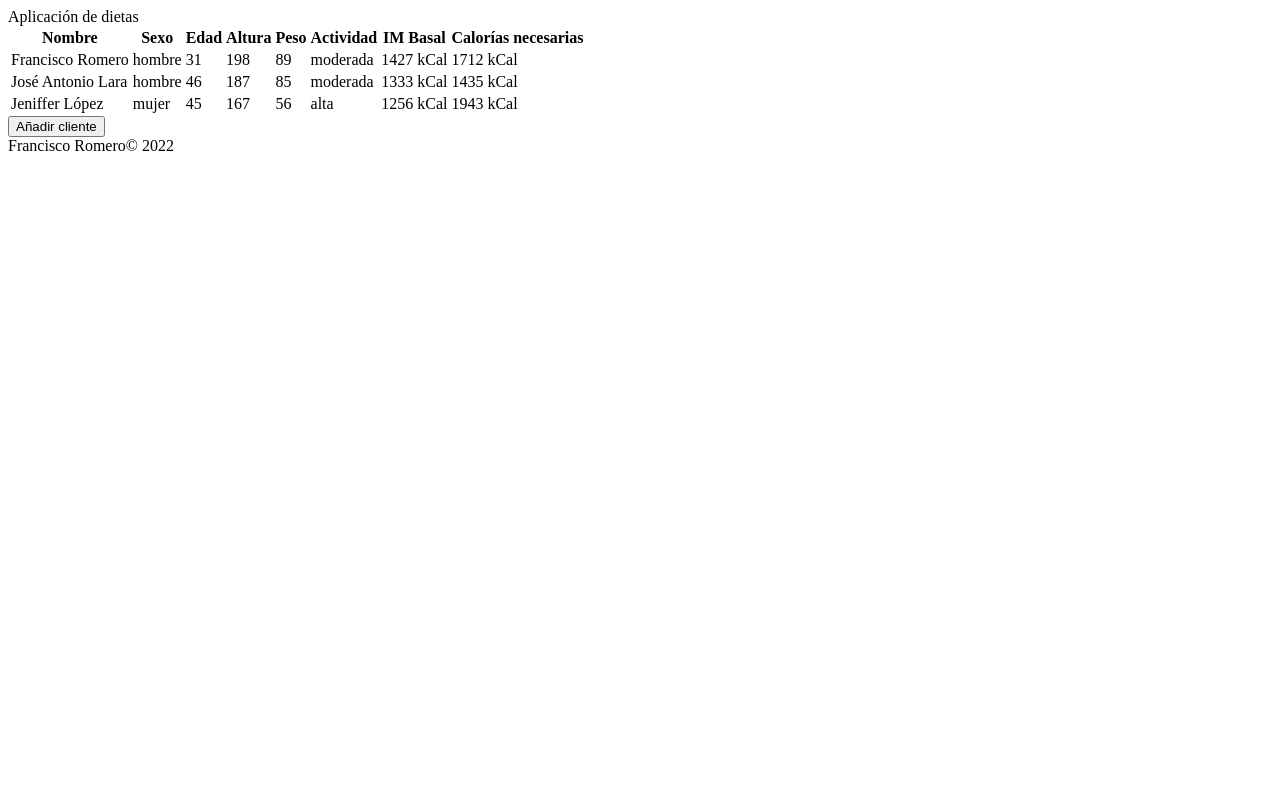
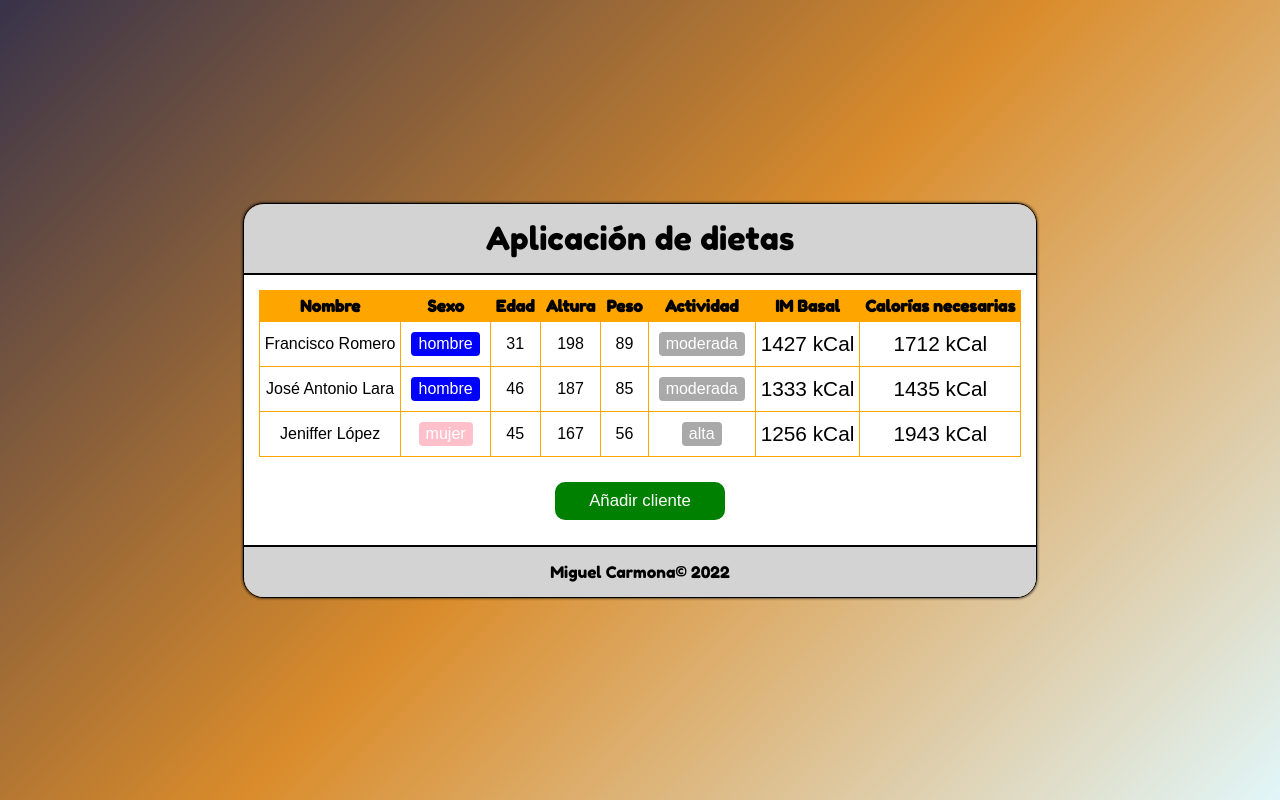
Before and after one commit to micarsan/ExamenDIW2022, a plain HTML site: page index.html in a window 1280 px wide. Drawn offline with Linux system fonts and the light colour scheme.

Commit message:
Terminado el modal main

```diff
--- a/index.html
+++ b/index.html
@@ -1,5 +1,6 @@
 <!DOCTYPE html>
 <html lang="es">
+
 <head>
     <meta charset="UTF-8">
     <meta http-equiv="X-UA-Compatible" content="IE=edge">
@@ -8,15 +9,17 @@
     <!-- Completa tu nombre -->
     <title>Miguel A. Carmona - 2ºDAW</title>
 
-    <style src="static/style.css"></style>
+    <link rel="stylesheet" href="static/style.css" type="text/css" />
 </head>
+
 <body>
 
     <!-- Completar html aqui -->
-    <div class="modal_list">
+    <div class="middle_center">
+        <div id="main_list" class="modal">
             <header>Aplicación de dietas</header>
             <main>
-            <table>
+                <table class="default">
                     <thead>
                         <tr>
                             <th>Nombre</th>
@@ -32,41 +35,43 @@
                     <tbody>
                         <tr>
                             <td>Francisco Romero</td>
-                        <td>hombre</td>
+                            <td><span class="tag bg-blue">hombre</span></td>
                             <td>31</td>
                             <td>198</td>
                             <td>89</td>
-                        <td>moderada</td>
+                            <td><span class="tag bg-grey">moderada</dispanv></td>
                             <td>1427 kCal</td>
                             <td>1712 kCal</td>
                         </tr>
                         <tr>
                             <td>José Antonio Lara</td>
-                        <td>hombre</td>
+                            <td><div class="tag bg-blue">hombre</div></td>
                             <td>46</td>
                             <td>187</td>
                             <td>85</td>
-                        <td>moderada</td>
+                            <td><span class="tag bg-grey">moderada</span></td>
                             <td>1333 kCal</td>
                             <td>1435 kCal</td>
                         </tr>
                         <tr>
                             <td>Jeniffer López</td>
-                        <td>mujer</td>
+                            <td><span class="tag bg-pink">mujer</span></td>
                             <td>45</td>
                             <td>167</td>
                             <td>56</td>
-                        <td>alta</td>
+                            <td><span class="tag bg-grey">alta</span></td>
                             <td>1256 kCal</td>
                             <td>1943 kCal</td>
                         </tr>
                     </tbody>
                 </table>
-            <button>Añadir cliente</button>
+                <button class="green mt-25">Añadir cliente</button>
             </main>
-        <footer>Francisco Romero&#169; 2022</footer>
+            <footer>Miguel Carmona&#169; 2022</footer>
+        </div>
     </div>
 
     <script src="static/app.js"></script>
 </body>
+
 </html>
--- a/static/style.css
+++ b/static/style.css
@@ -2,3 +2,155 @@
     Miguel Ángel Carmona Sánchez
     2DAW - Cesur Málaga este
 */
+
+@import url('https://fonts.googleapis.com/css2?family=Fredoka+One&display=swap');
+
+html {
+    font-size: 16px;
+    width: 100%;
+    font-family: sans-serif, 'Lucida Sans', 'Lucida Sans Regular', 'Lucida Grande', 'Lucida Sans Unicode', Geneva, Verdana;
+}
+
+body {
+    margin: 0;
+    padding: 0;
+    background: linear-gradient(135deg,  rgba(56,51,74,1) 0%,rgba(218,140,43,1) 50%,rgba(225,246,249,1) 100%); /* W3C, IE10+, FF16+, Chrome26+, Opera12+, Safari7+ */
+}
+
+
+/** generics elements **/
+
+/* keep in center and middle fist element inside */
+.middle_center {
+    display: flex;
+    width: 100vw;
+    height: 100vh;
+}
+.middle_center>*:first-child {
+    margin: auto;
+}
+
+.mt-25 {
+    margin-top: 25px !important;
+}
+
+/* Colors */
+.bg-blue {
+    background-color: blue;
+}
+.bg-pink {
+    background-color: pink;
+}
+.bg-grey {
+    background-color: darkgray;
+}
+.bg-green {
+    background-color: green;
+}
+
+
+/* tags */
+.tag {
+    display: inline-block;
+    color: white;
+    border-radius: 4px;
+    margin: 5px;
+    padding: 3px 7px;
+}
+
+
+/* Modal box */
+.modal {
+    border-radius: 20px;
+    border: 1px solid black;
+    box-shadow: 0px 0px 3px;
+}
+
+.modal header,
+.modal footer {
+    border-radius: 20px;
+    background-color: lightgray;
+    padding: 15px;
+    text-align: center;
+    font-family: 'Fredoka One', cursive;
+}
+
+.modal header {
+    border-bottom: 2px solid black;
+    font-size: 2rem;
+    border-bottom-left-radius: 0px;
+    border-bottom-right-radius: 0px;
+}
+
+.modal main {
+    background-color: white;
+    text-align: center;
+    padding: 15px;
+}
+
+.modal main button {
+    color: white;
+    width: 170px;
+    margin:10px;
+    padding: 8px;
+    font-size: 1.05em;
+    border-radius: 10px;
+    border: 1px solid transparent;
+    background-color: darkgray;
+}
+.modal main button.bordered {
+    border-color: black;
+}
+.modal main button.green {
+    background-color: green;
+}
+
+.modal footer {
+    border-top: 2px solid black;
+    font-size: 1rem;
+    border-top-left-radius: 0px;
+    border-top-right-radius: 0px;
+}
+
+
+/* Table default style */
+table.default {
+    border: 1px solid orange;
+    border-collapse: collapse;
+}
+
+table.default th,
+table.default td {
+    padding: 5px;
+}
+
+table.default thead {
+    background-color: orange;
+}
+table.default th {
+    font-family: 'Fredoka One', cursive;
+    border: 1px solid orange;
+    padding: 5px;
+}
+
+table.default td {
+    border: 1px solid orange;
+    padding: 5px;
+}
+
+table.default td:nth-last-child(-n+2) {
+    font-size: 1.3em;
+}
+
+
+
+#main_list {
+
+}
+
+#main_list header {
+}
+
+
+#main_list footer {
+}
```
Lines whose indentation alone changed are shown as unchanged.
